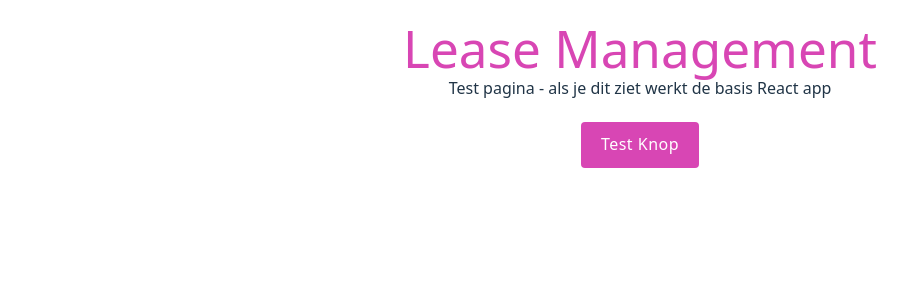
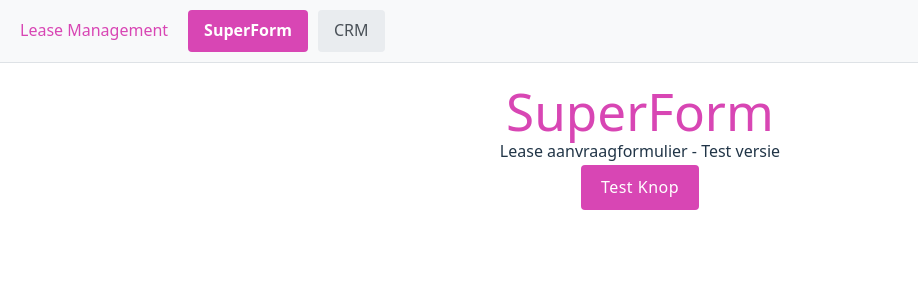
Before and after one commit to canolzeren/lease-application-form, a React (Vite) app: page /#/superform in a window 1280 px wide. Shown: the top 300 px of the page, without its empty margins (0-918 px from the left). Built offline with nearby package versions, Linux system fonts and the light colour scheme.

Commit message:
Add basic navigation and routing to test HashRouter on Netlify

```diff
--- a/src/App.jsx
+++ b/src/App.jsx
@@ -1,12 +1,63 @@
 import React from 'react';
+import { HashRouter as Router, Routes, Route, Link, useLocation, Navigate } from 'react-router-dom';
 import './App.css';
 
-function App() {
+function Navigation() {
+  const location = useLocation();
+
+  return (
+    <div style={{
+      background: '#f8f9fa',
+      padding: '10px 20px',
+      borderBottom: '1px solid #dee2e6',
+      display: 'flex',
+      justifyContent: 'space-between',
+      alignItems: 'center'
+    }}>
+      <div style={{ display: 'flex', alignItems: 'center', gap: '20px' }}>
+        <h3 style={{ margin: 0, color: '#d846b4' }}>Lease Management</h3>
+        <div style={{ display: 'flex', gap: '10px' }}>
+          <Link
+            to="/superform"
+            style={{
+              padding: '8px 16px',
+              border: 'none',
+              borderRadius: '4px',
+              background: location.pathname === '/superform' ? '#d846b4' : '#e9ecef',
+              color: location.pathname === '/superform' ? 'white' : '#495057',
+              cursor: 'pointer',
+              fontWeight: location.pathname === '/superform' ? 'bold' : 'normal',
+              textDecoration: 'none'
+            }}
+          >
+            SuperForm
+          </Link>
+          <Link
+            to="/crm"
+            style={{
+              padding: '8px 16px',
+              border: 'none',
+              borderRadius: '4px',
+              background: location.pathname === '/crm' ? '#d846b4' : '#e9ecef',
+              color: location.pathname === '/crm' ? 'white' : '#495057',
+              cursor: 'pointer',
+              fontWeight: location.pathname === '/crm' ? 'bold' : 'normal',
+              textDecoration: 'none'
+            }}
+          >
+            CRM
+          </Link>
+        </div>
+      </div>
+    </div>
+  );
+}
+
+function SuperForm() {
   return (
     <div style={{ padding: '20px', textAlign: 'center' }}>
-      <h1 style={{ color: '#d846b4' }}>Lease Management</h1>
-      <p>Test pagina - als je dit ziet werkt de basis React app</p>
-      <div style={{ marginTop: '20px' }}>
+      <h1 style={{ color: '#d846b4' }}>SuperForm</h1>
+      <p>Lease aanvraagformulier - Test versie</p>
       <button style={{
         padding: '10px 20px',
         background: '#d846b4',
@@ -18,8 +69,42 @@ function App() {
         Test Knop
       </button>
     </div>
+  );
+}
+
+function CRM() {
+  return (
+    <div style={{ padding: '20px', textAlign: 'center' }}>
+      <h1 style={{ color: '#d846b4' }}>CRM Dashboard</h1>
+      <p>Beheer alle lease aanvragen - Test versie</p>
+      <button style={{
+        padding: '10px 20px',
+        background: '#d846b4',
+        color: 'white',
+        border: 'none',
+        borderRadius: '4px',
+        cursor: 'pointer'
+      }}>
+        Test Knop
+      </button>
     </div>
   );
 }
 
+function App() {
+  return (
+    <Router>
+      <div>
+        <Navigation />
+        <Routes>
+          <Route path="/superform" element={<SuperForm />} />
+          <Route path="/crm" element={<CRM />} />
+          <Route path="/" element={<Navigate to="/superform" replace />} />
+          <Route path="*" element={<Navigate to="/superform" replace />} />
+        </Routes>
+      </div>
+    </Router>
+  );
+}
+
 export default App;
```
Lines whose indentation alone changed are shown as unchanged.
